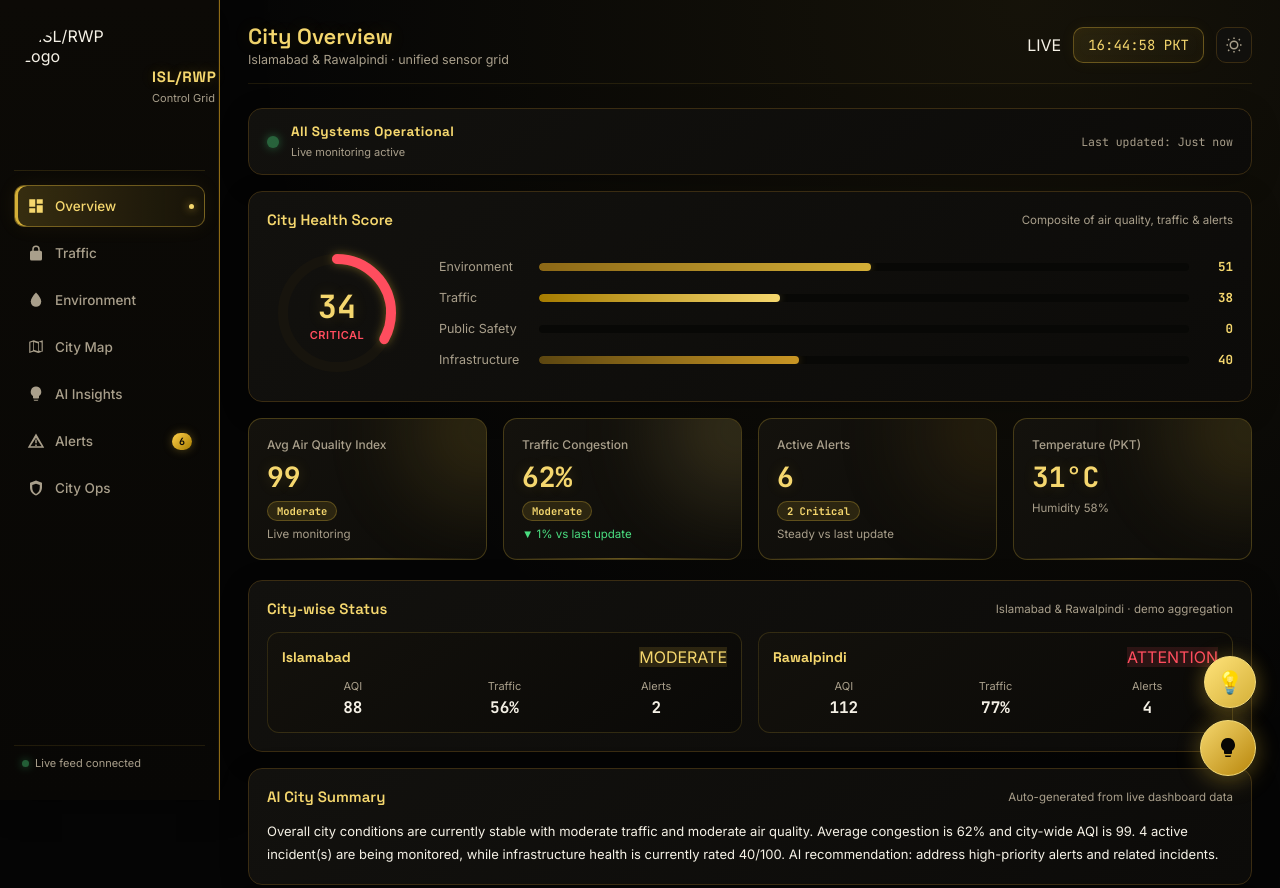
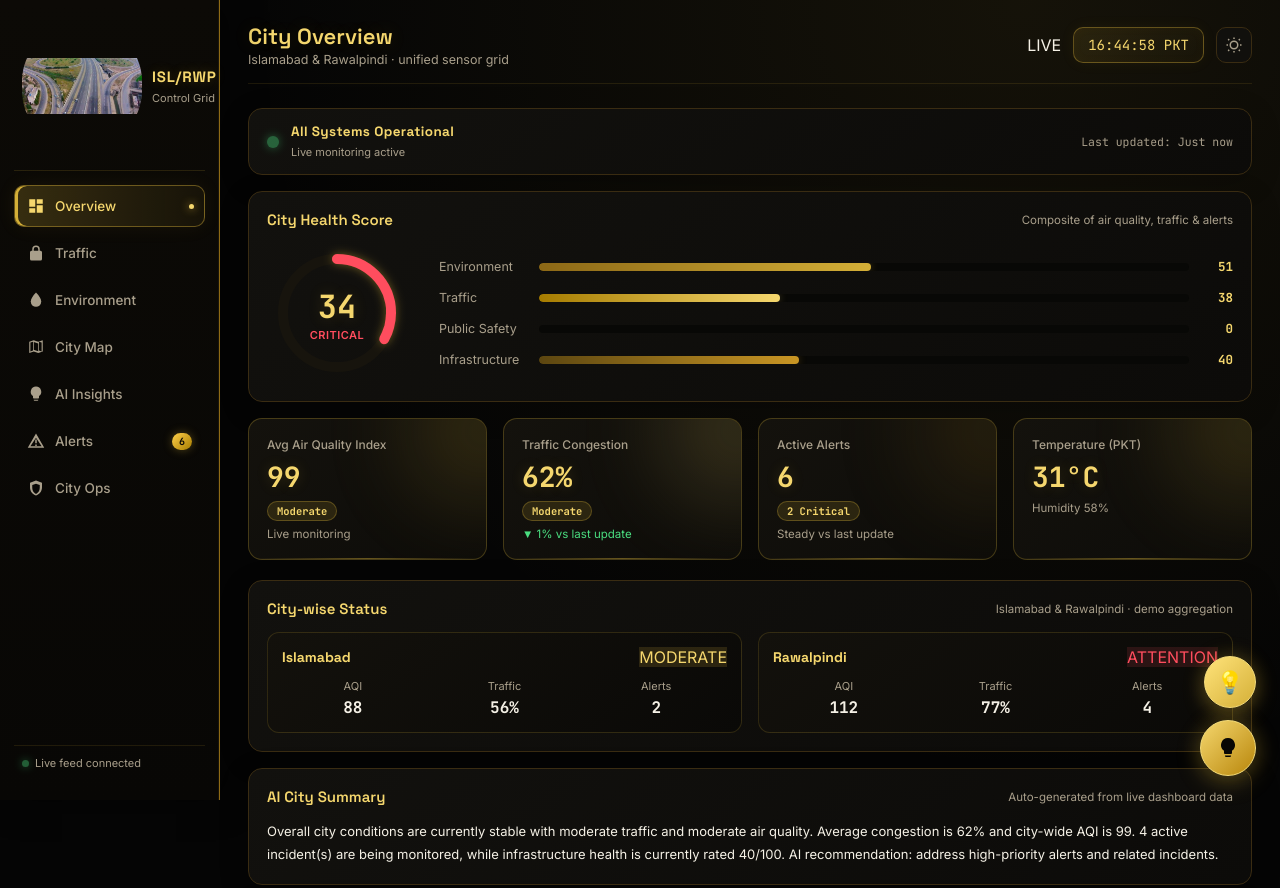
Before and after one commit to rida00673-source/smart-city-dashboard, a plain HTML site: page index.html in a window 1280 px wide. Shown: the top 888 px of the page. Drawn offline with nearby package versions, Linux system fonts and the light colour scheme; no server answers.

Commit message:
Update index.html

```diff
--- a/index.html
+++ b/index.html
@@ -44,7 +44,7 @@
 
     <!-- NEW -->
 <div class="brand">
-  <img src="images/smartcity.jpg" alt="ISL/RWP Logo" class="brand-logo" />
+<img src="smartcity.jpg" alt="ISL/RWP Logo" class="brand-logo" />
   <div class="brand-text">
     <strong>ISL/RWP</strong>
     <small>Control Grid</small>
```
